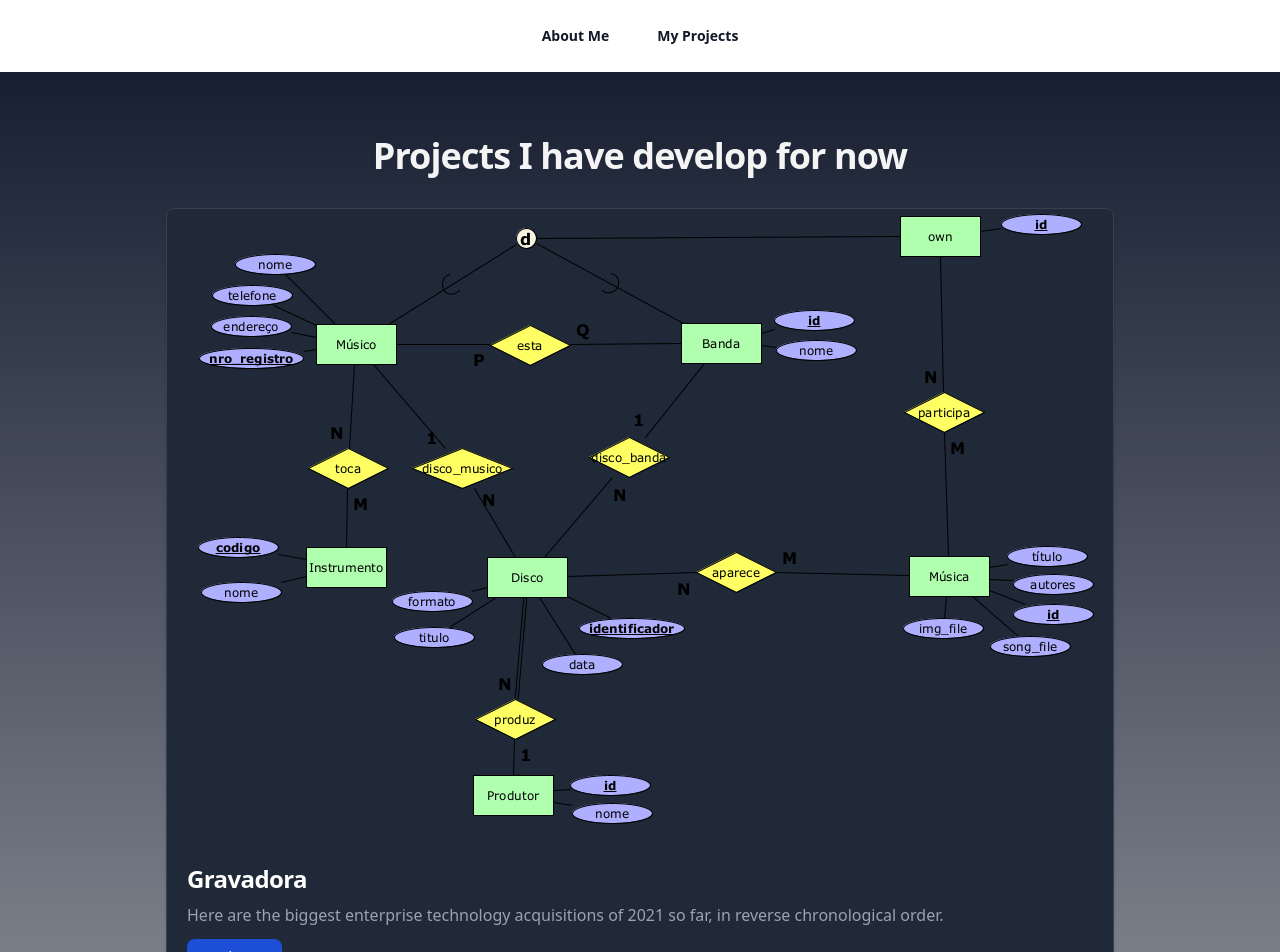
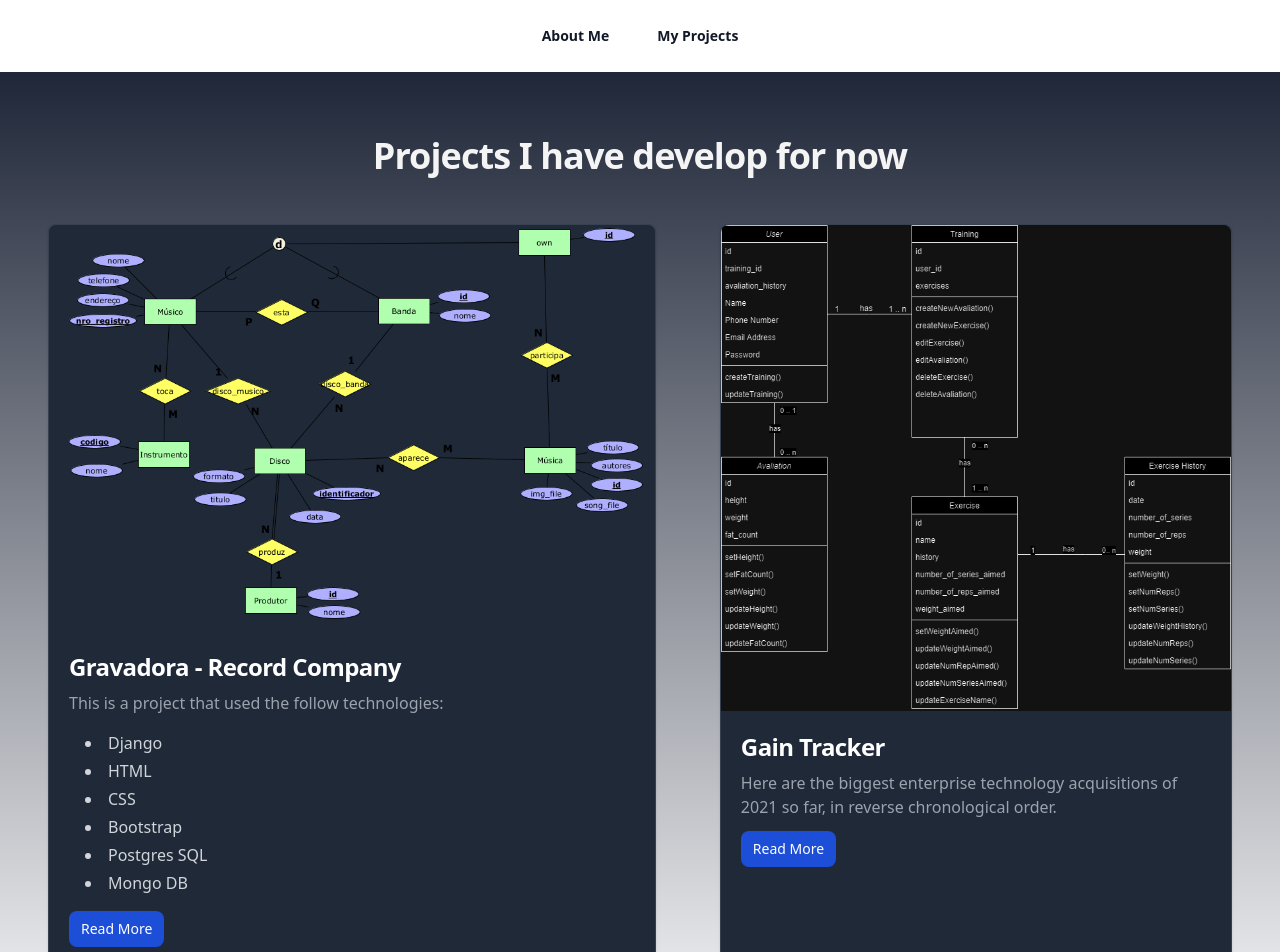
Before and after one commit to Stuepp/portifolio, a Next.js app: page /projects in a window 1280 px wide. Shown: the top 952 px of the page. Built offline with nearby package versions, Linux system fonts and the light colour scheme.

Commit message:
page projects design changed and Gravadora text updated

```diff
--- a/src/app/components/Card.js
+++ b/src/app/components/Card.js
@@ -10,23 +10,31 @@ export default function Card(){
   let gainTrackerLink = '/projects/gainTracker'
 
   return (
-    <div>
-      <div className="w-sm border rounded-lg shadow bg-gray-800 border-gray-700">
+    <div className='my-4 flex flex-col lg:flex-row justify-center gap-5 py-4 overflow-hidden sm:gap-8'>
+      <div className="w-sm border rounded-lg shadow bg-gray-800 border-gray-700 m-4">
           <Link href={gravadoraLink}>
             <Image src={gravadora} width={700} height={500} alt='Grabadora diagram' className='rounded-t-lg w-full' />
           </Link>
           <div className="p-5">
             <Link href={gravadoraLink} className="text-sm font-semibold leading-6 text-gray-900">
-              <h5 className="mb-2 text-2xl font-bold tracking-tight text-white">Gravadora</h5>
+              <h5 className="mb-2 text-2xl font-bold tracking-tight text-white">Gravadora - Record Company</h5>
             </Link>
-            <p className="mb-3 font-normal text-gray-400">Here are the biggest enterprise technology acquisitions of 2021 so far, in reverse chronological order.</p>
+            <p className="mb-3 font-normal text-gray-400">This is a project that used the follow technologies:</p>
+            <ul className="max-w-md space-y-1 text-gray-300 list-disc list-inside text-left m-4">
+              <li>Django</li>
+              <li>HTML</li>
+              <li>CSS</li>
+              <li>Bootstrap</li>
+              <li>Postgres SQL</li>
+              <li>Mongo DB</li>
+            </ul>
             <Link href={gravadoraLink} className="inline-flex items-center px-3 py-2 text-sm font-medium text-center text-white bg-blue-700 rounded-lg hover:bg-blue-800 focus:ring-4 focus:outline-none focus:ring-blue-300 dark:bg-blue-600 dark:hover:bg-blue-700 dark:focus:ring-blue-800">
             Read More
             </Link>
           </div>
       </div>
 
-      <div className="w-sm border rounded-lg shadow bg-gray-800 border-gray-700">
+      <div className="w-sm border rounded-lg shadow bg-gray-800 border-gray-700 m-4">
           <Link href={gainTrackerLink}>
             <Image src={gaintracker} width={700} height={500} alt='Gain Tracker diagram' className='rounded-t-lg w-full' />
           </Link>
--- a/src/app/projects/page.js
+++ b/src/app/projects/page.js
@@ -7,9 +7,7 @@ export default function Home(){
             <NavBar />
             <div className="sm:px-8 py-16">
                 <h1 className="text-center text-4xl font-bold tracking-tight text-zinc-100 sm:text-5x">Projects I have  develop for now</h1>
-                <div className="my-4 flex flex-row justify-center gap-5 py-4 overflow-hidden sm:gap-8">
-                    <Card />
-                </div>
+                <Card />
             </div>
         </main>
     )
```
